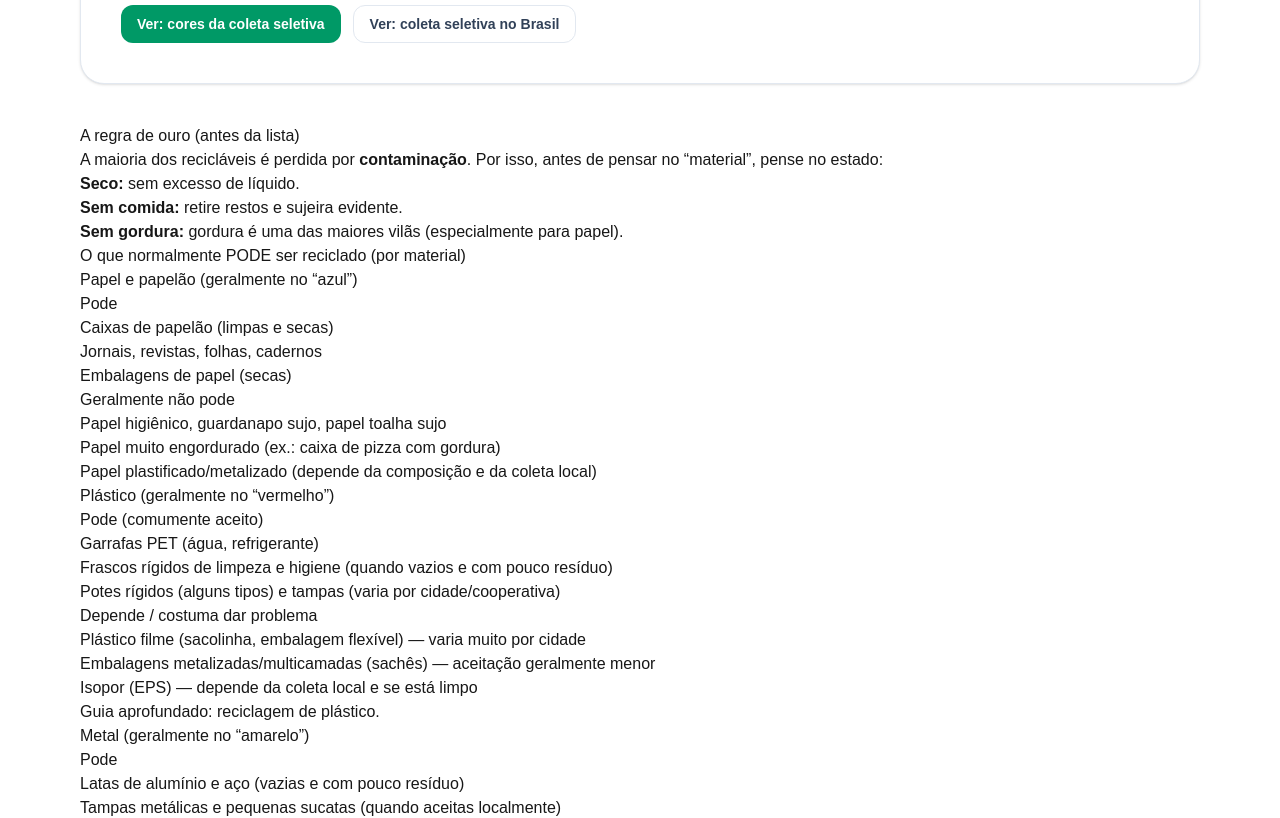
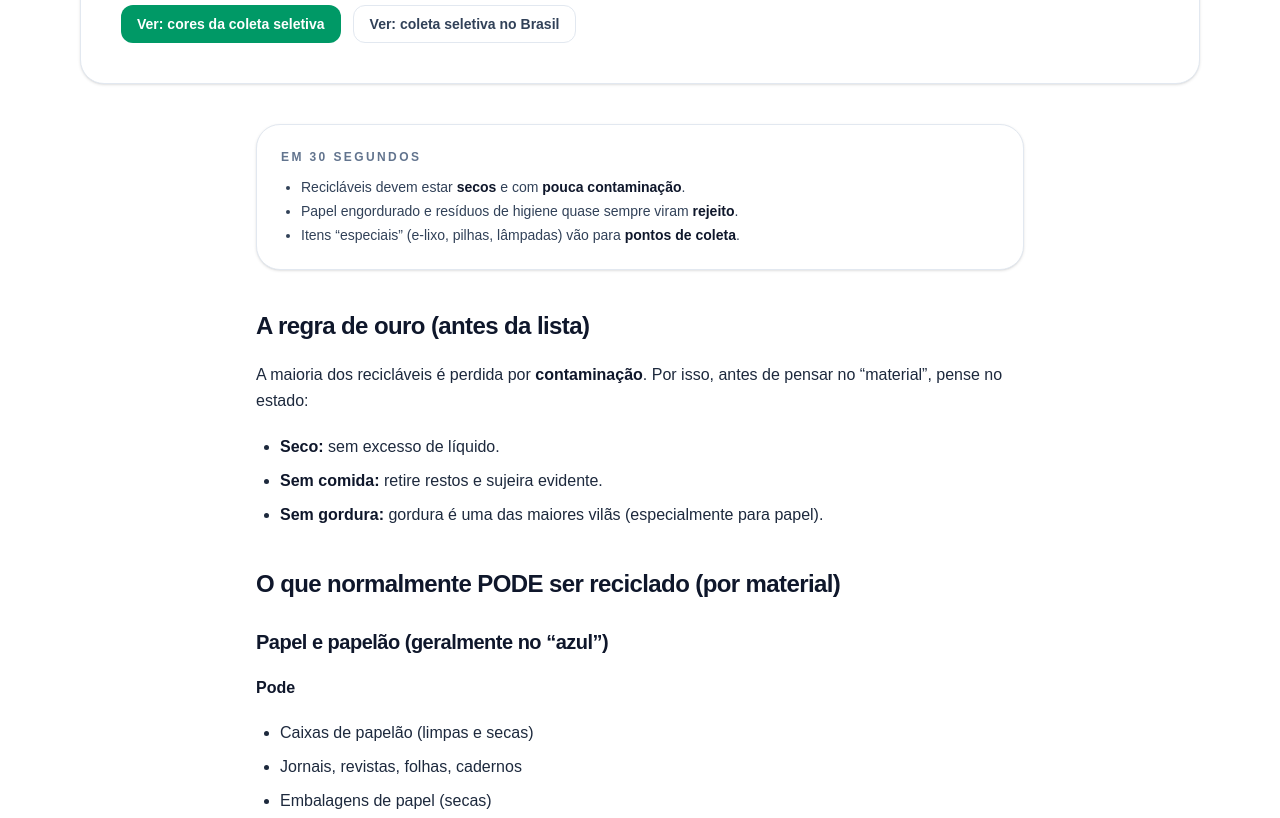
Before and after one commit to aieduardopompeu/reciclativa-portal, a Next.js app: page /blog/o-que-pode-ser-reciclado in a window 1280 px wide. Shown: the part 540-1358 px from the top of the page. Built offline with nearby package versions, Linux system fonts and the light colour scheme; no server answers.

Commit message:
feat(blog): padronizar o-que-pode-ser-reciclado no padrão ITAD

```diff
--- a/src/app/blog/o-que-pode-ser-reciclado/page.tsx
+++ b/src/app/blog/o-que-pode-ser-reciclado/page.tsx
@@ -59,10 +59,10 @@ export default function Page() {
         </h1>
 
         <p className="mt-4 max-w-3xl text-sm leading-relaxed text-slate-600 md:text-base">
-          Se você já ficou na dúvida na hora de separar o lixo, este guia resolve o essencial.
-          A regra número 1 é simples: recicláveis devem estar <strong>secos</strong> e com
-          <strong> pouca contaminação</strong>. Abaixo, você encontra listas práticas por material
-          e os erros mais comuns.
+          Se você já ficou na dúvida na hora de separar o lixo, este guia resolve o essencial. A
+          regra número 1 é simples: recicláveis devem estar <strong>secos</strong> e com{" "}
+          <strong>pouca contaminação</strong>. Abaixo, você encontra listas práticas por material e
+          os erros mais comuns.
         </p>
 
         <div className="mt-6 flex flex-wrap gap-3">
@@ -81,12 +81,49 @@ export default function Page() {
         </div>
       </header>
 
-      {/* Conteúdo */}
-      <article className="prose prose-slate mt-10 max-w-none">
+      {/* Corpo editorial — PADRÃO ITAD */}
+      <section className="mt-10">
+        <article className="mx-auto max-w-3xl">
+          {/* Box “Em 30 segundos” */}
+          <div className="rounded-3xl border border-slate-200 bg-white p-6 shadow-sm">
+            <p className="text-xs font-semibold uppercase tracking-[0.2em] text-slate-500">
+              Em 30 segundos
+            </p>
+            <ul className="mt-3 list-disc space-y-1 pl-5 text-sm text-slate-700">
+              <li>
+                Recicláveis devem estar <strong className="text-slate-900">secos</strong> e com{" "}
+                <strong className="text-slate-900">pouca contaminação</strong>.
+              </li>
+              <li>
+                Papel engordurado e resíduos de higiene quase sempre viram{" "}
+                <strong className="text-slate-900">rejeito</strong>.
+              </li>
+              <li>
+                Itens “especiais” (e-lixo, pilhas, lâmpadas) vão para{" "}
+                <strong className="text-slate-900">pontos de coleta</strong>.
+              </li>
+            </ul>
+          </div>
+
+          {/* Texto com tipografia editorial (sem prose) */}
+          <div
+            className={[
+              "mt-10 text-slate-800 leading-relaxed space-y-5",
+              "[&_h2]:mt-10 [&_h2]:text-2xl [&_h2]:font-extrabold [&_h2]:tracking-tight [&_h2]:text-slate-900",
+              "[&_h3]:mt-7 [&_h3]:text-xl [&_h3]:font-bold [&_h3]:tracking-tight [&_h3]:text-slate-900",
+              "[&_h4]:mt-5 [&_h4]:text-base [&_h4]:font-bold [&_h4]:text-slate-900",
+              "[&_p]:text-base [&_p]:leading-relaxed",
+              "[&_strong]:font-semibold [&_strong]:text-slate-900",
+              "[&_ul]:mt-3 [&_ul]:list-disc [&_ul]:pl-6",
+              "[&_ol]:mt-3 [&_ol]:list-decimal [&_ol]:pl-6",
+              "[&_li]:mt-2",
+              "[&_a]:font-semibold [&_a]:text-emerald-700 hover:[&_a]:underline",
+            ].join(" ")}
+          >
             <h2>A regra de ouro (antes da lista)</h2>
             <p>
-          A maioria dos recicláveis é perdida por <strong>contaminação</strong>. Por isso, antes de
-          pensar no “material”, pense no estado:
+              A maioria dos recicláveis é perdida por <strong>contaminação</strong>. Por isso, antes
+              de pensar no “material”, pense no estado:
             </p>
             <ul>
               <li>
@@ -96,7 +133,8 @@ export default function Page() {
                 <strong>Sem comida:</strong> retire restos e sujeira evidente.
               </li>
               <li>
-            <strong>Sem gordura:</strong> gordura é uma das maiores vilãs (especialmente para papel).
+                <strong>Sem gordura:</strong> gordura é uma das maiores vilãs (especialmente para
+                papel).
               </li>
             </ul>
 
@@ -113,25 +151,36 @@ export default function Page() {
             <ul>
               <li>Papel higiênico, guardanapo sujo, papel toalha sujo</li>
               <li>Papel muito engordurado (ex.: caixa de pizza com gordura)</li>
-          <li>Papel plastificado/metalizado (depende da composição e da coleta local)</li>
+              <li>
+                Papel plastificado/metalizado (depende da composição e da coleta local)
+              </li>
             </ul>
 
             <h3>Plástico (geralmente no “vermelho”)</h3>
             <h4>Pode (comumente aceito)</h4>
             <ul>
               <li>Garrafas PET (água, refrigerante)</li>
-          <li>Frascos rígidos de limpeza e higiene (quando vazios e com pouco resíduo)</li>
-          <li>Potes rígidos (alguns tipos) e tampas (varia por cidade/cooperativa)</li>
+              <li>
+                Frascos rígidos de limpeza e higiene (quando vazios e com pouco resíduo)
+              </li>
+              <li>
+                Potes rígidos (alguns tipos) e tampas (varia por cidade/cooperativa)
+              </li>
             </ul>
             <h4>Depende / costuma dar problema</h4>
             <ul>
-          <li>Plástico filme (sacolinha, embalagem flexível) — varia muito por cidade</li>
-          <li>Embalagens metalizadas/multicamadas (sachês) — aceitação geralmente menor</li>
+              <li>
+                Plástico filme (sacolinha, embalagem flexível) — varia muito por cidade
+              </li>
+              <li>
+                Embalagens metalizadas/multicamadas (sachês) — aceitação geralmente menor
+              </li>
               <li>Isopor (EPS) — depende da coleta local e se está limpo</li>
             </ul>
 
             <p>
-          Guia aprofundado: <Link href="/blog/reciclagem-plastico">reciclagem de plástico</Link>.
+              Guia aprofundado:{" "}
+              <Link href="/blog/reciclagem-plastico">reciclagem de plástico</Link>.
             </p>
 
             <h3>Metal (geralmente no “amarelo”)</h3>
@@ -160,9 +209,12 @@ export default function Page() {
             </ul>
 
             <h2>Orgânico vs rejeito: o que fazer com o que NÃO recicla</h2>
+
             <h3>Orgânico</h3>
             <ul>
-          <li>Restos de alimentos, cascas, borra de café (quando há compostagem/coleta orgânica)</li>
+              <li>
+                Restos de alimentos, cascas, borra de café (quando há compostagem/coleta orgânica)
+              </li>
             </ul>
 
             <h3>Rejeito</h3>
@@ -173,7 +225,8 @@ export default function Page() {
             </ul>
 
             <p>
-          Para reduzir rejeito, veja: <Link href="/blog/reduzir-lixo-na-rotina">reduzir lixo na rotina</Link>.
+              Para reduzir rejeito, veja:{" "}
+              <Link href="/blog/reduzir-lixo-na-rotina">reduzir lixo na rotina</Link>.
             </p>
 
             <h2>Itens especiais: descarte separado (não vai na coleta comum)</h2>
@@ -245,11 +298,13 @@ export default function Page() {
             <p>
               Pode, mas precisa ser embalado com segurança e identificado para não ferir quem faz a triagem.
             </p>
-      </article>
+          </div>
 
-      {/* CTA final */}
+          {/* CTA final — dentro do max-w-3xl (padrão ITAD) */}
           <section className="mt-10 rounded-3xl border border-slate-200 bg-white p-7 shadow-sm md:p-10">
-        <h2 className="text-2xl font-bold tracking-tight text-slate-900">Próximo passo recomendado</h2>
+            <h2 className="text-2xl font-bold tracking-tight text-slate-900">
+              Próximo passo recomendado
+            </h2>
             <p className="mt-3 max-w-2xl text-sm text-slate-600">
               Para consolidar o básico, veja como a coleta seletiva funciona na prática e o que fazer
               quando não existe coleta no seu bairro.
@@ -270,6 +325,8 @@ export default function Page() {
               </Link>
             </div>
           </section>
+        </article>
+      </section>
     </main>
   );
 }
```
Lines whose indentation alone changed are shown as unchanged.
